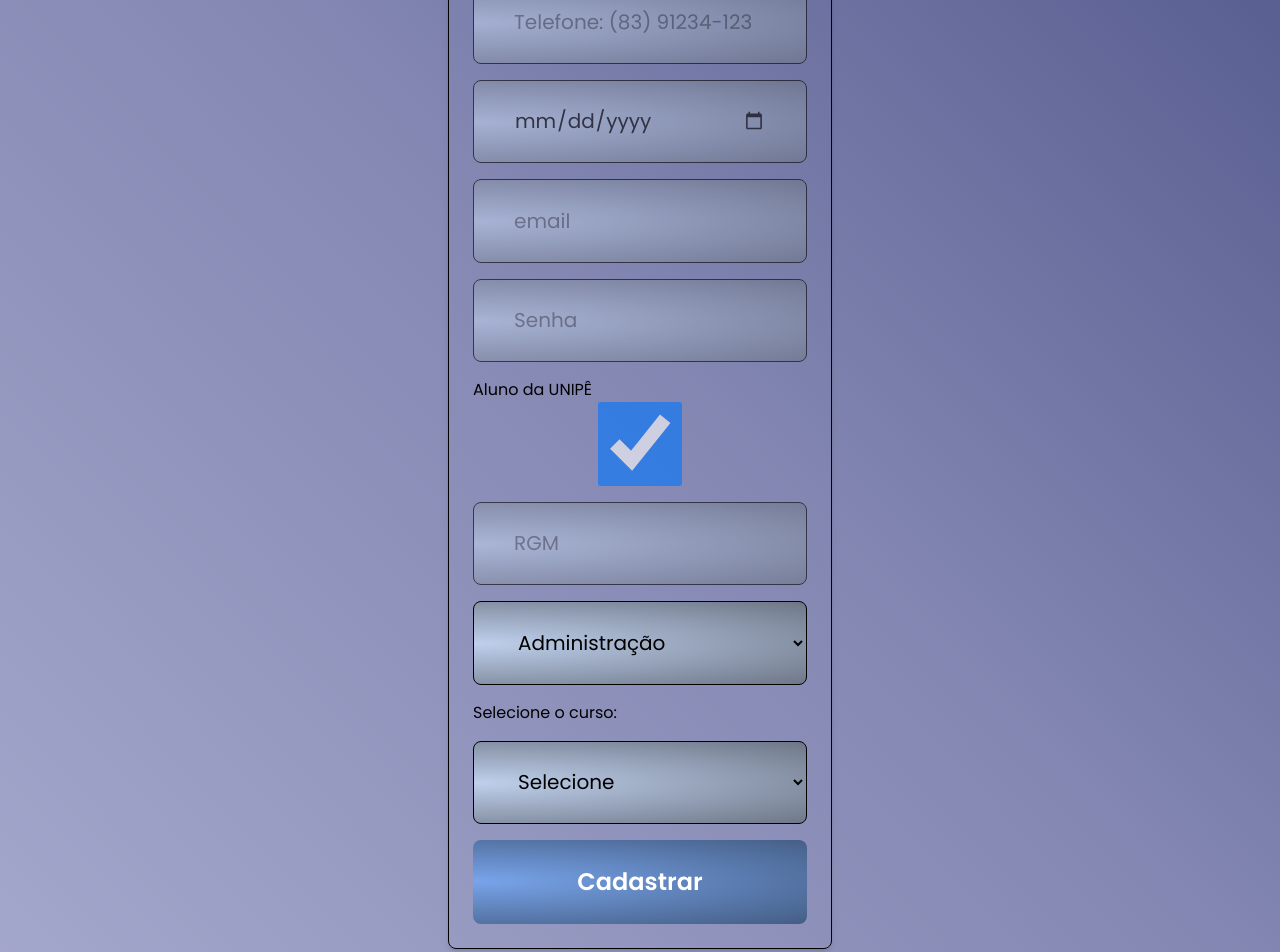
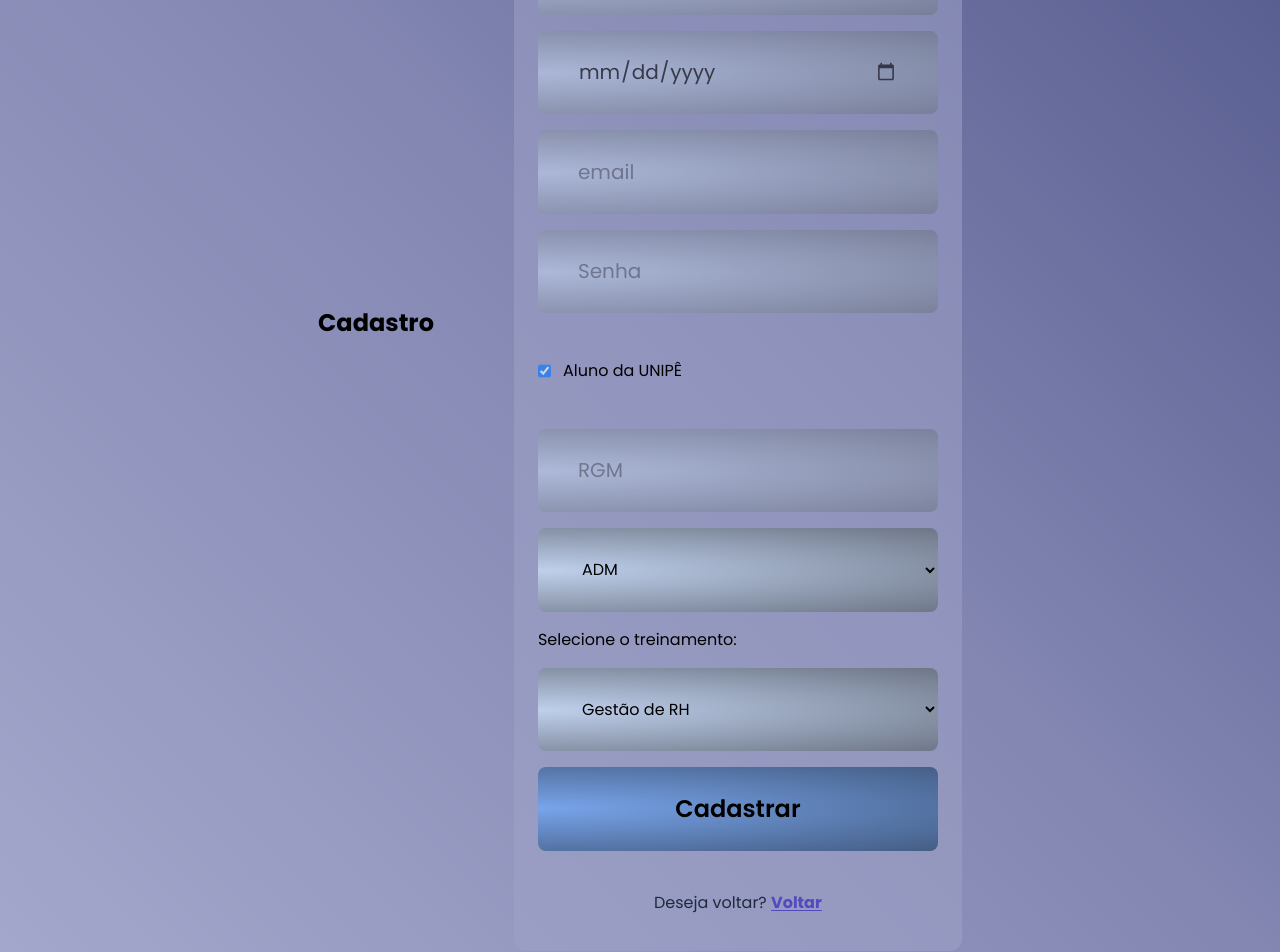
Before and after one commit to DevGabriellucas/ADM4ALL, a Next.js app in the folder frontend/: page /cadastro in a window 1280 px wide. Shown: the part 320-1272 px from the top of the page. Built offline with nearby package versions, Linux system fonts and the light colour scheme.

Commit message:
style: padroniza tela de cadastro com login

```diff
--- a/frontend/src/app/cadastro/page.tsx
+++ b/frontend/src/app/cadastro/page.tsx
@@ -1,5 +1,6 @@
 'use client'
 
+import Link from "next/link";
 import { useState } from "react";
 import { Input } from "@/components/Input";
 import { Button } from "@/components/Button";
@@ -11,40 +12,48 @@ export default function Cadastro(){
 
     return (
         <main className="flex min-h-screen w-full flex-col items-center justify-center gap-y-16 bg-linear-to-bl from-brand-dark/90 via-brand-medium/90 to-brand-light/90 p-4 font-poppins xl:flex-row xl:gap-x-20 xl:gap-y-0">
-            <form className="flex flex-col gap-4 w-96 p-6 border rounded-lg mt-5 mb-5 shadow-md">
-                <h1 className="flex items-center justify-center">Cadastro</h1>
-                <Input type="text" className="border rounded-lg p-2" placeholder="Nome"/>
-                <Input type="text" className="border rounded-lg p-2" placeholder="CPF"/>
-                <Input type="number" className="border rounded-lg p-2" placeholder="Telefone: (83) 91234-1234"/>
-                <Input type="date" className="border rounded-lg p-2"/>
-                <Input type="email" className="border rounded-lg p-2" placeholder="email"/>
-                <Input type="password" className="border rounded-lg p-2" placeholder="Senha"/>
+            <h1 className="flex items-center justify-center text-2xl font-bold">Cadastro</h1>
+                <form className="flex w-full max-w-md flex-col gap-4 rounded-xl bg-[#9FA3C7E5]/60 px-6 py-9 max-w-md">
+                <Input type="text" className="rounded-lg p-2" placeholder="Nome"/>
+                <Input type="text" className="rounded-lg p-2" placeholder="CPF"/>
+                <Input type="tel" className="rounded-lg p-2" placeholder="Telefone: (83) 91234-1234"/>
+                <Input type="date" className="rounded-lg p-2"/>
+                <Input type="email" className="rounded-lg p-2" placeholder="email"/>
+                <Input type="password" className="rounded-lg p-2" placeholder="Senha"/>
 
-                <div className="flex flex-col">
+                <div className="flex items-center gap-3">
+                    <Input type="checkbox" checked={checkbox} onChange={() => setCheckbox(!checkbox)}/>
                     <label>Aluno da UNIPÊ</label>
-                    <Input type="checkbox" checked={checkbox} onChange={() => setCheckbox(!checkbox)}/>
                 </div>
 
                 {checkbox && (
                     <div className="flex flex-col gap-4">
-                        <Input type="number" className="border rounded-lg p-2" placeholder="RGM"/>
-                        <Select className="border rounded-lg p-2">
-                            <option value="Administração">Administração</option>
-                            <option value="Análise e Desenvolvimento de Sistemas">Análise e Desenvolvimento de Sistemas</option>
-                            <option value="Ciência da Computação">Ciência da Computação</option>
+                        <Input type="number" className="rounded-lg p-2" placeholder="RGM"/>
+                        <Select className="w-full max-w-full rounded-lg p-2">
+                            <option value="ADM">ADM</option>
+                            <option value="ADS">ADS</option>
+                            <option value="CC">Ciência da Computação</option>
                         </Select>
-                        </div>
+                    </div>
                 )}
 
-                <label htmlFor="">Selecione o curso:</label>
-                <Select className="border rounded-lg p-2">
-                    <option value="">Selecione</option>
-                    <option value="">Gestão de RH</option>
-                    <option value="">Empreendedorismo</option>
+                <label htmlFor="">Selecione o treinamento:</label>
+                <Select className="w-full max-w-full rounded-lg p-2">
+                    <option value="RH">Gestão de RH</option>
+                    <option value="Emp">Empreendedorismo</option>
                 </Select>
 
-                <Button type="submit" className="bg-brand-dark text-white p-2 rounded-lg">Cadastrar</Button>
+                <Button type="submit" className="bg-brand-dark p-2 rounded-lg hover:brightness-110">Cadastrar</Button>
 
+                <p className="mt-auto pt-6 text-center text-base text-slate-800">
+                    Deseja voltar?{" "}
+                    <Link
+                        href="/"
+                        className="font-bold text-[#524ABF] underline underline-offset-2 transition-colors duration-200 hover:brightness-125"
+                    >
+                        Voltar
+                    </Link>
+                </p>
             </form>
         </main>
     );
--- a/frontend/src/components/Select.tsx
+++ b/frontend/src/components/Select.tsx
@@ -5,7 +5,7 @@ interface SelectProps extends ComponentProps <"select"> {}
 export const Select = ({children, className, ... props}: SelectProps) => {
     return (
         <select
-            className={`h-[5.22rem] w-full cursor-pointer rounded-lg bg-radial-[at_0%_50.72%] from-[#BFD0EC] to-[#6D7686] px-10 py-4 text-xl outline-none placeholder:font-normal placeholder:text-2xl"
+            className={`h-[5.22rem] w-full max-w-full overflow-hidden cursor-pointer rounded-lg bg-radial-[at_0%_50.72%] from-[#BFD0EC] to-[#6D7686] px-10 py-4 text-base outline-none placeholder:font-normal placeholder:text-2xl"
                 ${className}`}
             {...props}
         >
```
Also changed, not shown: 1 other file (tests, documents, lock files or other folders).
